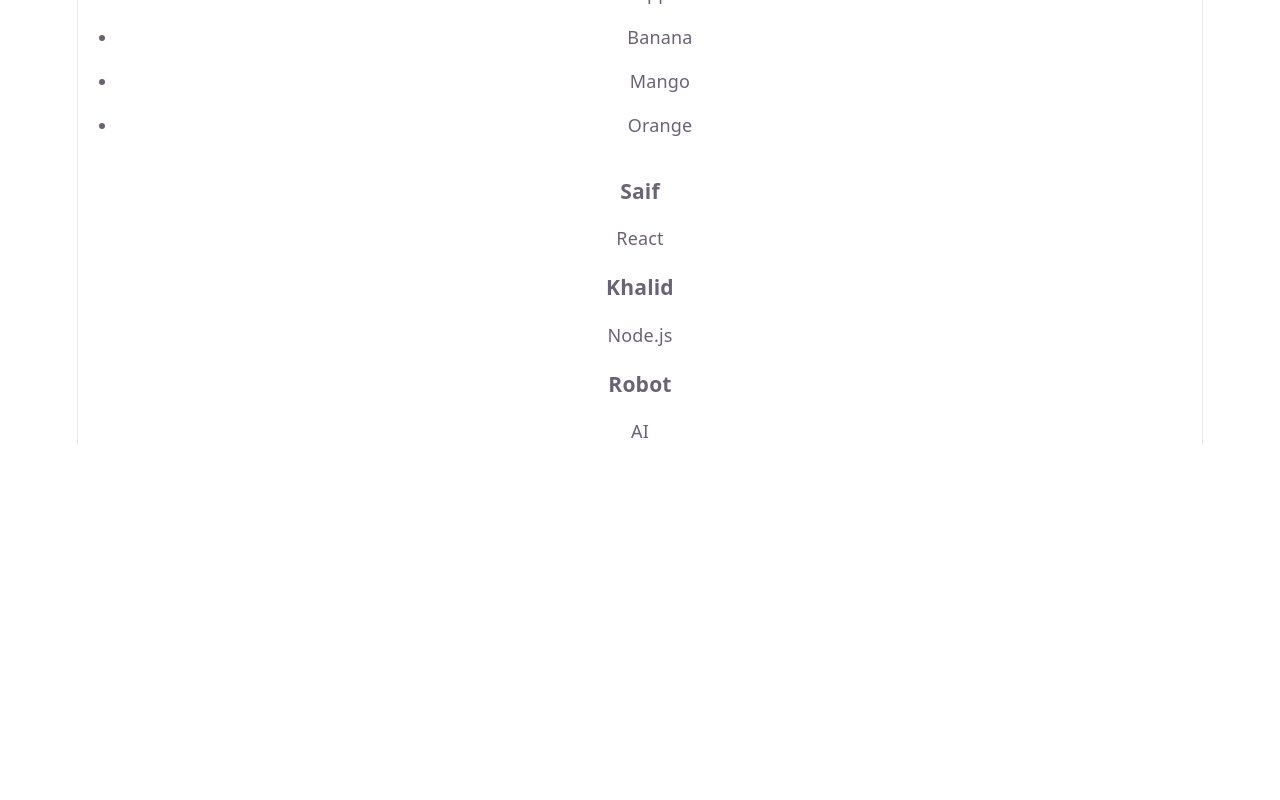
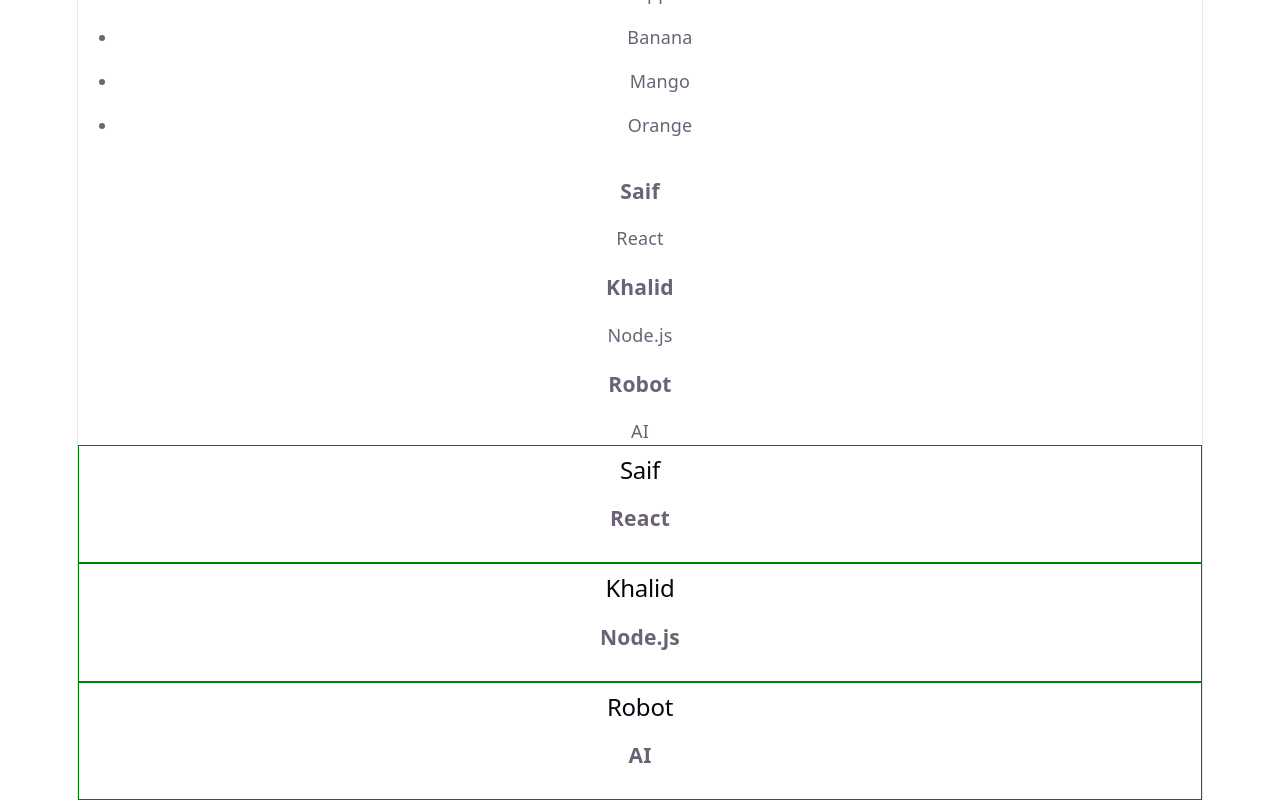
Before and after one commit to saifullahkhalid521-bit/PERN-AI-Lab, a React (Vite) app in the folder Phase_2_React/react-learning-app/: page / in a window 1280 px wide. Shown: the part 4671-5471 px from the top of the page. Before the commit the page ends 5116 px from the top, so only its background shows below. Built offline with nearby package versions, Linux system fonts and the light colour scheme.

Commit message:
map practice

```diff
--- a/Phase_2_React/react-learning-app/src/App.jsx
+++ b/Phase_2_React/react-learning-app/src/App.jsx
@@ -1,6 +1,6 @@
 import {PracticeApp , BrokenComponent , StyledBox , ProfileCard2 , MapOne } from "./practice/week-09-jsx-components/PracticeApp";
 
-import {Heading , Avatar , Badge, DetailCard, DaysList, Counter, ColorBoxes , ProductTag , FruitList , StudentList} from "./practice/week-09-jsx-components/pracWeek9";
+import {Heading , Avatar , Badge, DetailCard, DaysList, Counter, ColorBoxes , ProductTag , FruitList , StudentList , Maping} from "./practice/week-09-jsx-components/pracWeek9";
 
 function App() {
   return (
@@ -22,6 +22,7 @@ function App() {
     <ProductTag productName = "Mobile" price = "23000"/>
     <FruitList/>
     <StudentList/>
+    <Maping/>
     </>
   );
 }
--- a/Phase_2_React/react-learning-app/src/practice/week-09-jsx-components/pracWeek9.jsx
+++ b/Phase_2_React/react-learning-app/src/practice/week-09-jsx-components/pracWeek9.jsx
@@ -135,3 +135,22 @@ export function StudentList () {
     </div>
   )
 }
+
+const students1 = [
+    {id: 1 ,name: "Saif" , course: "React"},
+    {id: 2 ,name: "Khalid" , course: "Node.js"},
+    {id: 3 ,name: "Robot" , course: "AI"}
+  ];
+
+export function Maping () {
+  return (
+    <div>
+      {students1.map((student) => (
+        <div key={student.id} style={{border: "1px solid green" , padding: "10px"}}>
+          <h2>{student.name}</h2>
+          <h3>{student.course}</h3>
+        </div>
+      ))}
+    </div>
+  )
+}
```
